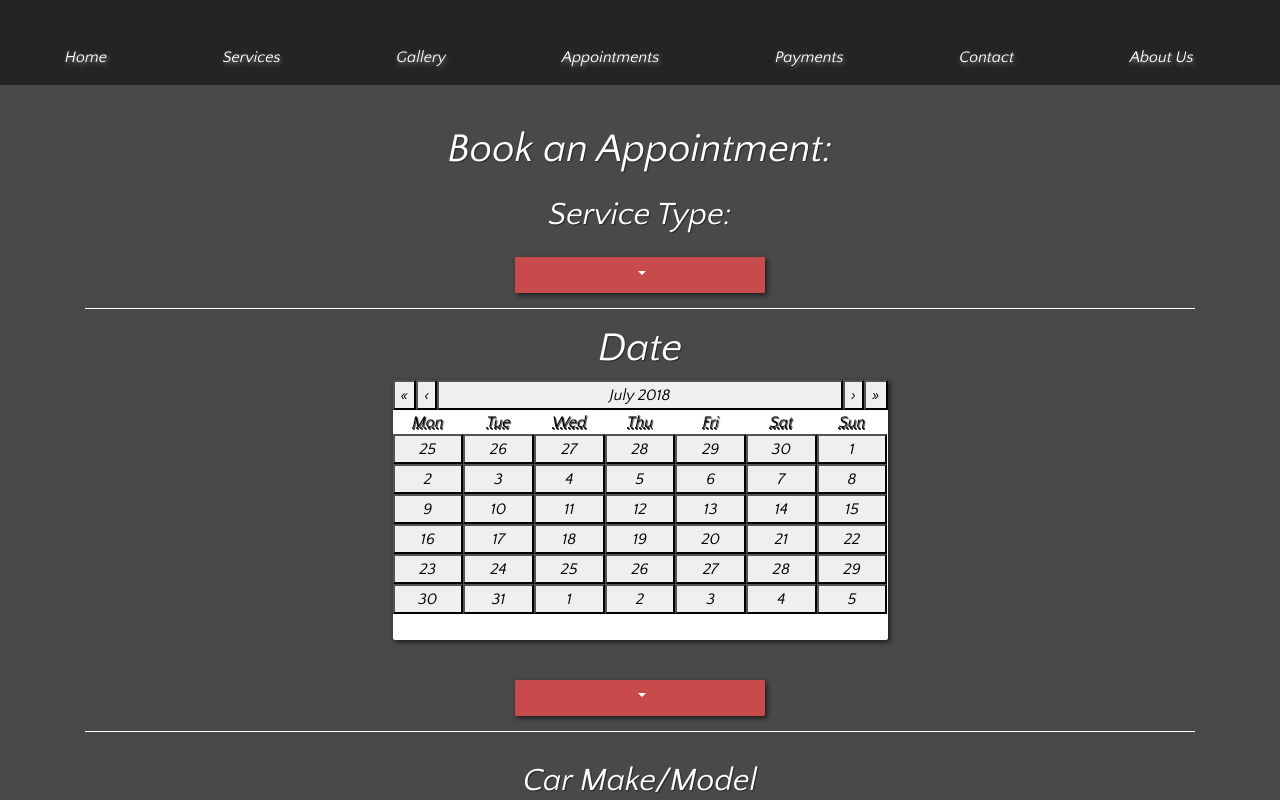
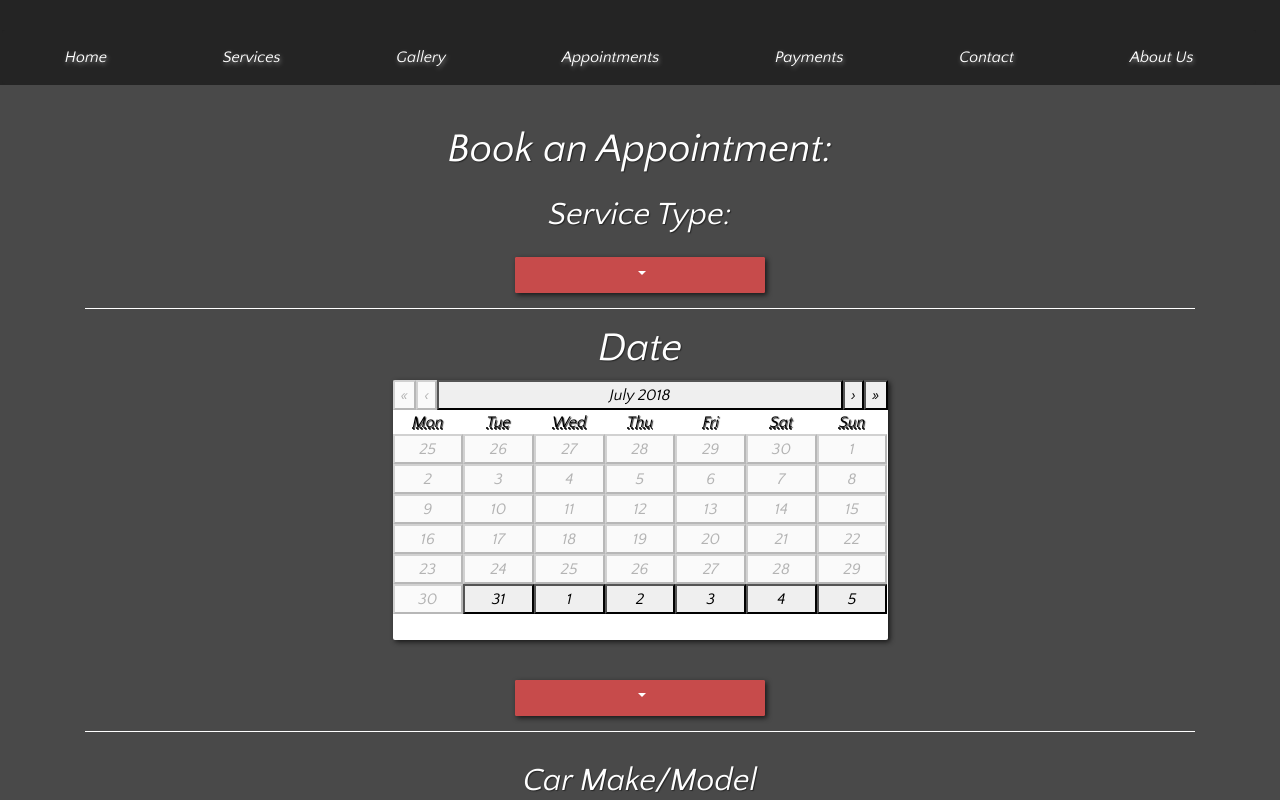
Before and after one commit to mlnemenzo/the-works, a React (Create React App) app: page /appointment in a window 1280 px wide. Shown: the top 800 px of the page. Built offline with nearby package versions, Linux system fonts and the light colour scheme.

Commit message:
locked out certain func of calendar

```diff
--- a/src/components/appointment.js
+++ b/src/components/appointment.js
@@ -32,7 +32,7 @@ class Appointment extends Component {
                 tier : "",
                 time : "",
                 date : new Date(),
-                minDate : new Date()
+                minDate : new Date(),
 
             }
     }
@@ -99,7 +99,7 @@ class Appointment extends Component {
 
     render() {
 
-        const { name, email, phone, message, carMake, carModel, carYear, carInfo, minDate } = this.state;
+        const { name, email, phone, message, carMake, carModel, carYear, carInfo } = this.state;
 
         return (
             <div className="appointment-body row">
@@ -127,7 +127,7 @@ class Appointment extends Component {
                         <div className="appointment-date col-12">
                             <h1 className="calendar">Date</h1>
                             <div className ="calendar-container col-12 col-md-6 offset-md-3 col-lg-6 offset-lg-3">
-                                <Calendar onChange={this.onClickDay} value={this.state.date}/>
+                                <Calendar onChange={this.onClickDay} value={this.state.date} minDate={new Date()}/>
                             </div>
                         </div>
 
```
